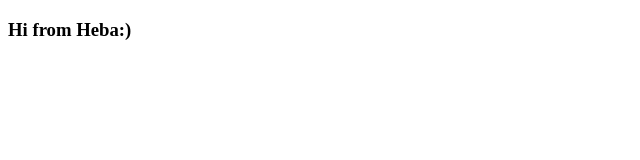
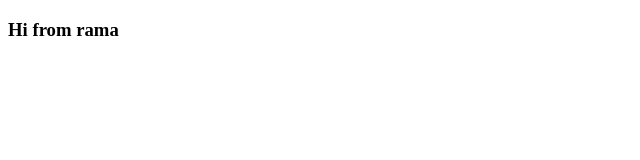
Before and after one commit to hebafaisal/test, a plain HTML site: page index.html in a window 1280 px wide. Shown: the full height of the page, 0-640 px from the left. Drawn offline with Linux system fonts and the light colour scheme.

Commit message:
change the name

```diff
--- a/index.html
+++ b/index.html
@@ -7,7 +7,7 @@
 </head>
 <body>
     <div>
-        <h3>Hi from Heba:)</h3>
+        <h3>Hi from rama</h3>
     </div>
 
 </body>
```
